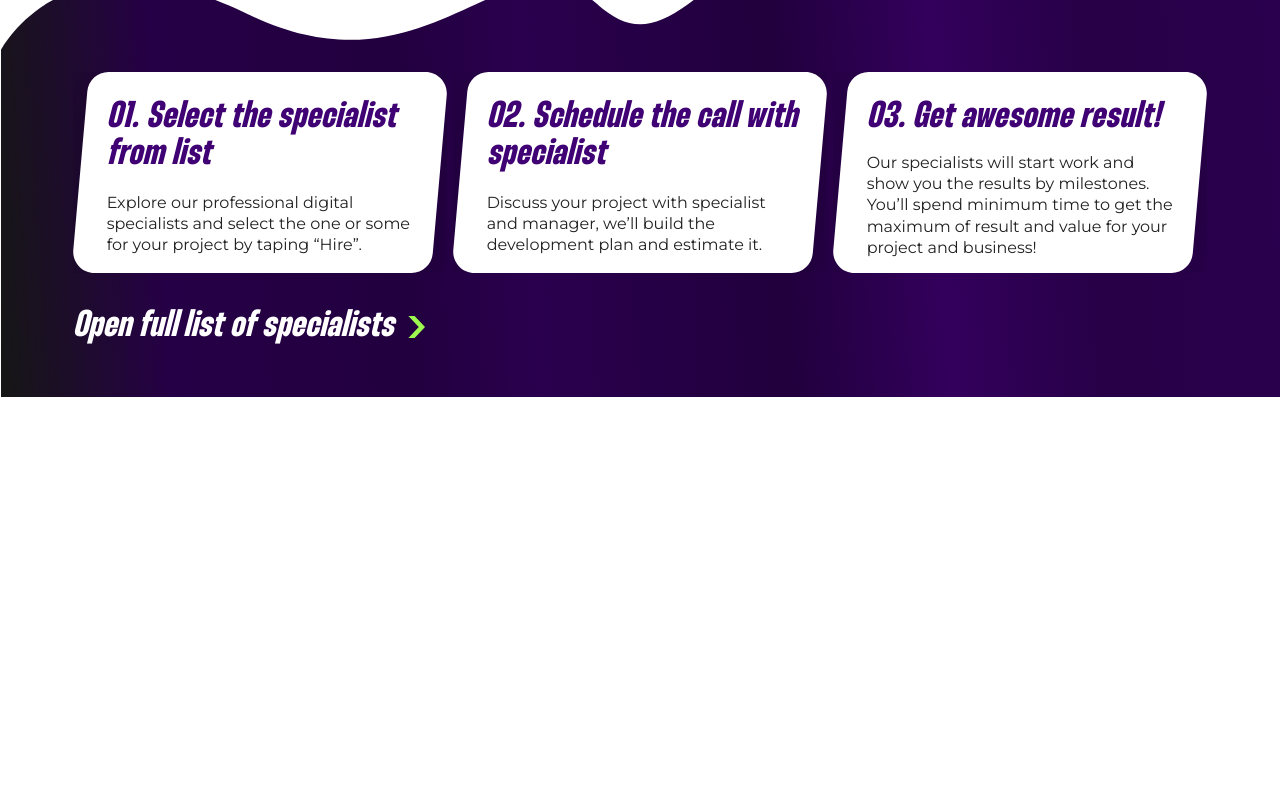
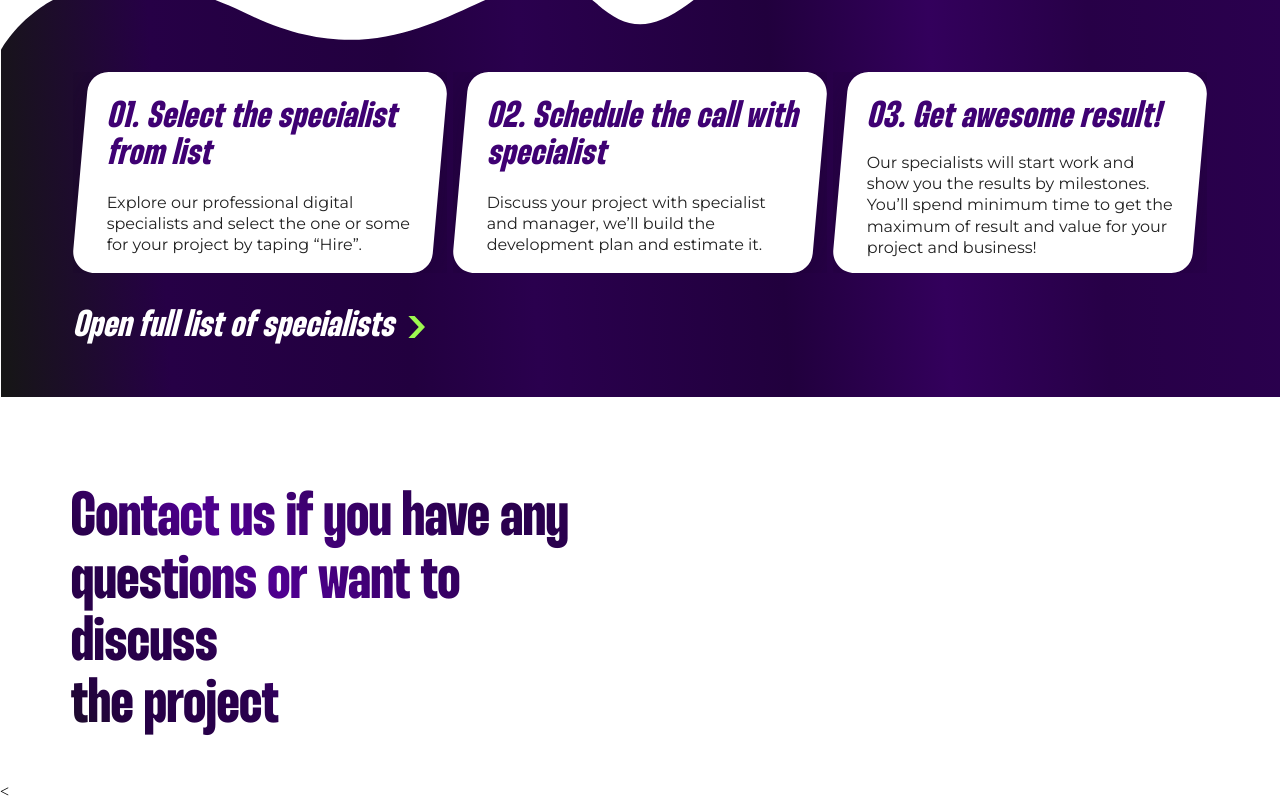
Before and after one commit to Vavadjan/Team-page, a plain HTML site: page index.html in a window 1280 px wide. Shown: the part 1520-2320 px from the top of the page. Before the commit the page ends 1917 px from the top, so only its background shows below. Drawn offline with Linux system fonts and the light colour scheme; files whose address does not match are found by name.

Commit message:
начал блок с формой

```diff
--- a/css/style.css
+++ b/css/style.css
@@ -303,7 +303,7 @@ h2 {
   font-family: Thunder;
   font-style: italic;
   font-weight: 700;
-  letter-spacing: calc(0px + 0.84 * (100vw / 1440));;
+  letter-spacing: calc(0px + 0.84 * (100vw / 1440));
   display: flex;
 }
 
@@ -311,3 +311,23 @@ h2 {
   width: calc(100vw * 0.0166666666666667);
   vertical-align: auto;
 }
+
+.form_wrap_left {
+  width: calc(100vw * 0.4555555555555556);
+  height: calc(100vw * 0.3027777777777778);
+  display: flex;
+}
+
+.form_h5 {
+  margin-top: calc(100vw * 0.0715277777777778);
+  margin-left: calc(100vw * 0.0555555555555556);
+  font-size: calc(0px + 70 * (100vw / 1440));
+  font-family: Thunder;
+  font-weight: 800;
+  line-height: calc(0px + 70 * (100vw / 1440));
+  background: linear-gradient(45deg, #161616, #260046, #2A004E, #500092, #3A006A, #2A004E, #2A004E);
+  -webkit-background-clip: text;
+  -webkit-text-fill-color: transparent;
+  background-clip: text;
+  text-fill-color: transparent;
+}
--- a/index.html
+++ b/index.html
@@ -64,5 +64,11 @@
             <img class="button_list_of_specialists_img" src="./img/SVG/specification_open_button.svg">
         </a>
     </div>
+    <div class="form_wrap_left">
+        <h5 class="form_h5">Contact us if you have any</br>questions or want to discuss</br>the project</h5>
+    </div>
+    <div class="form_wrap_right">
+        <
+    </div>
 </body>
 </html>
```
